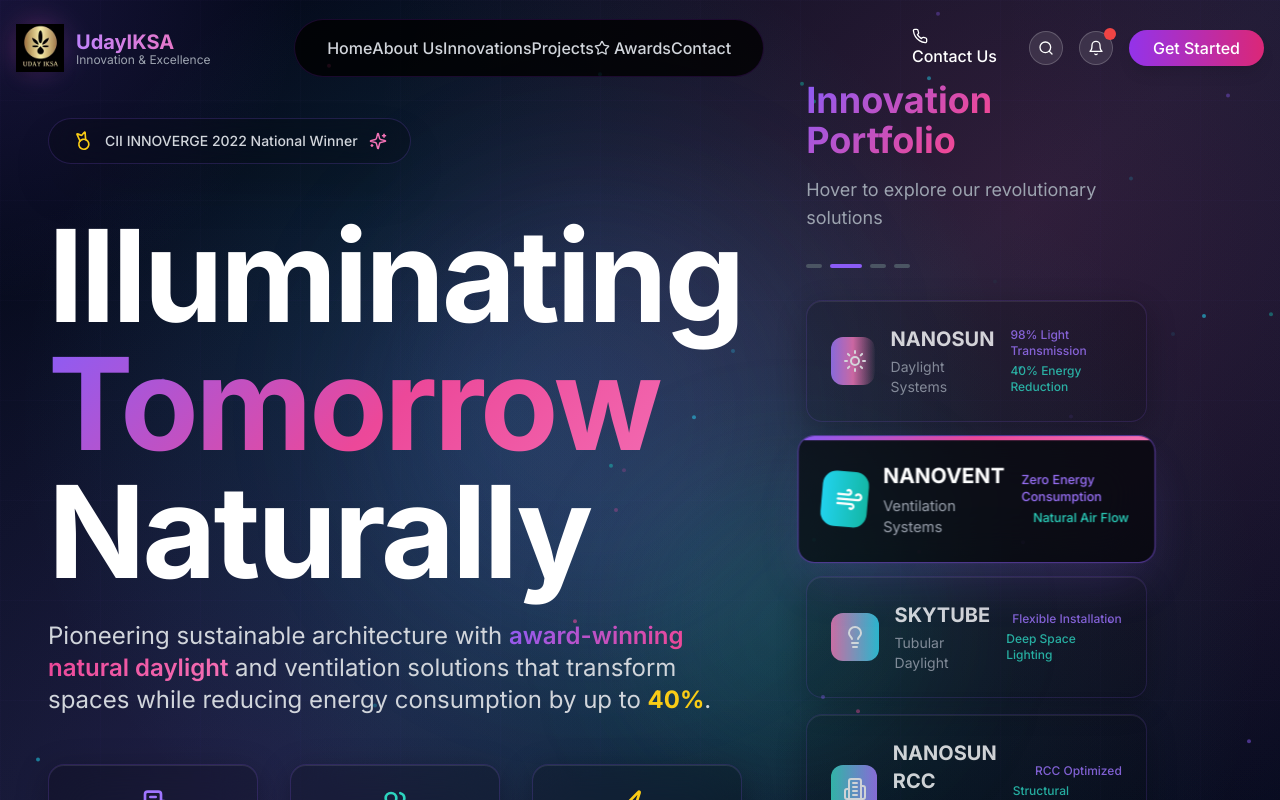
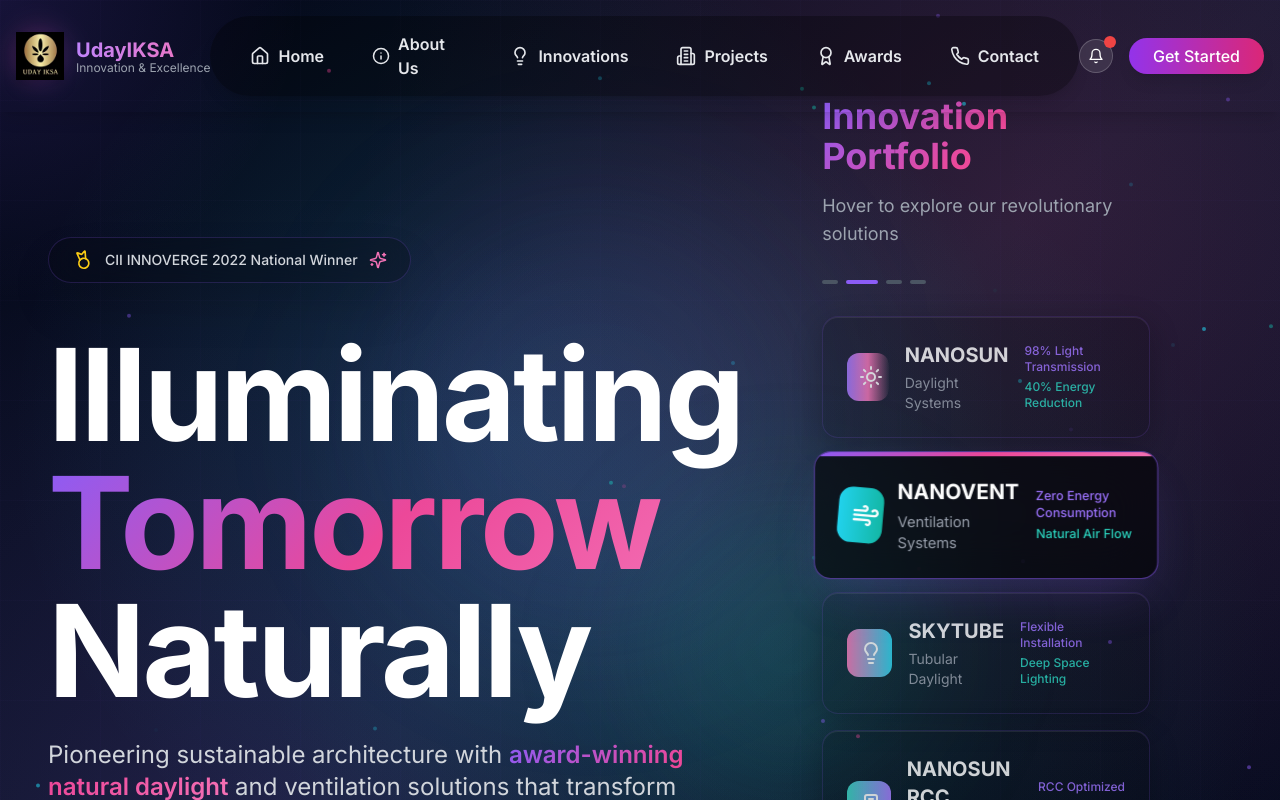
Before and after one commit to VK-10-9/v0-uday-iksa-pvt-ltd-website, a Next.js app: page / in a window 1280 px wide. Shown: the top 800 px of the page. Built offline with nearby package versions, Linux system fonts and the light colour scheme.

Commit message:
navbar fix

```diff
--- a/components/home/hero-section.jsx
+++ b/components/home/hero-section.jsx
@@ -20,13 +20,13 @@ export default function HeroSection() {
       <HeroBackground mousePosition={mousePosition} />
 
       {/* Main Content */}
-      <div className="relative z-10 min-h-screen max-w-[1600px] mx-auto px-6 lg:px-12">
-        <div className="grid lg:grid-cols-[1.2fr_0.8fr] gap-16 min-h-screen items-center py-20">
+      <div className="relative z-30 min-h-screen max-w-[1600px] mx-auto px-6 lg:px-12 bg-transparent">
+        <div className="grid lg:grid-cols-[1.2fr_0.8fr] gap-20 min-h-[60vh] items-center py-24">
           {/* Left Column - Main Content */}
           <div className="space-y-12">
             <AwardBadge />
             <HeroHeading />
-            <HeroStats />
+            {/* <HeroStats /> removed as requested */}
           </div>
 
           {/* Right Column - Product Showcase */}
--- a/components/navbar.jsx
+++ b/components/navbar.jsx
@@ -2,18 +2,16 @@
 
 import { useState, useEffect } from "react"
 import Link from "next/link"
-import { Menu, Search, Bell } from "lucide-react"
+import { Menu, Bell } from "lucide-react"
 import Image from "next/image"
 import { motion } from "framer-motion"
 import DesktopNav from "@/components/navbar/desktop-nav"
 import MobileMenu from "@/components/navbar/mobile-menu"
-import SearchModal from "@/components/navbar/search-modal"
 import NotificationPanel from "@/components/navbar/notification-panel"
 
 export default function Navbar() {
   const [isScrolled, setIsScrolled] = useState(false)
   const [isMobileMenuOpen, setIsMobileMenuOpen] = useState(false)
-  const [isSearchOpen, setIsSearchOpen] = useState(false)
   const [isNotificationOpen, setIsNotificationOpen] = useState(false)
   const [active, setActive] = useState(null)
 
@@ -29,18 +27,20 @@ export default function Navbar() {
   return (
     <>
       <motion.header
-        className={`fixed top-0 left-0 right-0 z-50 transition-all duration-500 ${
-          isScrolled ? "py-2 backdrop-blur-xl bg-black/80 border-b border-white/10" : "py-4 bg-transparent"
+        className={`fixed top-0 left-0 right-0 z-50 transition-all duration-500 shadow-lg ${
+          isScrolled ? "py-2 backdrop-blur-xl bg-black/80 border-b border-white/10 shadow-xl" : "py-4 bg-transparent"
         }`}
         initial={{ y: -100 }}
         animate={{ y: 0 }}
         transition={{ duration: 0.6, ease: "easeOut" }}
+        role="banner"
+        aria-label="Main header"
       >
         <div className="container mx-auto px-4">
-          <div className="flex items-center justify-between">
+          <nav className="flex items-center justify-between" role="navigation" aria-label="Main navigation">
             {/* Enhanced Logo */}
             <motion.div whileHover={{ scale: 1.05 }} whileTap={{ scale: 0.95 }}>
-              <Link href="/" className="flex items-center z-60 relative group">
+              <Link href="/" className="flex items-center z-60 relative group" tabIndex={0} aria-label="Home">
                 <div className="relative h-12 w-12 mr-3">
                   <motion.div
                     className={`absolute inset-0 rounded-full bg-gradient-to-r from-purple-500/30 to-pink-500/30 blur-md transition-all duration-300 group-hover:from-purple-500/50 group-hover:to-pink-500/50`}
@@ -78,22 +78,15 @@ export default function Navbar() {
 
             {/* Action Buttons */}
             <div className="hidden lg:flex items-center space-x-4">
-              {/* Search Button */}
-              <motion.button
-                whileHover={{ scale: 1.1 }}
-                whileTap={{ scale: 0.9 }}
-                onClick={() => setIsSearchOpen(true)}
-                className="p-2 rounded-full bg-white/10 backdrop-blur-sm border border-white/20 text-white hover:bg-white/20 transition-all duration-300"
-              >
-                <Search className="h-4 w-4" />
-              </motion.button>
-
               {/* Notification Button */}
               <motion.button
                 whileHover={{ scale: 1.1 }}
                 whileTap={{ scale: 0.9 }}
                 onClick={() => setIsNotificationOpen(!isNotificationOpen)}
-                className="relative p-2 rounded-full bg-white/10 backdrop-blur-sm border border-white/20 text-white hover:bg-white/20 transition-all duration-300"
+                className="relative p-2 rounded-full bg-white/10 backdrop-blur-sm border border-white/20 text-white hover:bg-white/20 transition-all duration-300 focus:outline-none focus:ring-2 focus:ring-pink-400"
+                aria-label="Open notifications"
+                aria-haspopup="true"
+                aria-expanded={isNotificationOpen}
               >
                 <Bell className="h-4 w-4" />
                 <span className="absolute -top-1 -right-1 h-3 w-3 bg-red-500 rounded-full animate-pulse" />
@@ -103,7 +96,9 @@ export default function Navbar() {
               <motion.div whileHover={{ scale: 1.05 }} whileTap={{ scale: 0.95 }}>
                 <Link
                   href="/contact"
-                  className="px-6 py-2 bg-gradient-to-r from-purple-600 to-pink-600 text-white rounded-full font-medium hover:from-purple-700 hover:to-pink-700 transition-all duration-300 shadow-lg hover:shadow-purple-500/25"
+                  className="px-6 py-2 bg-gradient-to-r from-purple-600 to-pink-600 text-white rounded-full font-medium hover:from-purple-700 hover:to-pink-700 transition-all duration-300 shadow-lg hover:shadow-purple-500/25 focus:outline-none focus:ring-2 focus:ring-pink-400"
+                  tabIndex={0}
+                  aria-label="Contact us"
                 >
                   Get Started
                 </Link>
@@ -112,24 +107,23 @@ export default function Navbar() {
 
             {/* Mobile Menu Button */}
             <motion.button
-              className="lg:hidden text-white z-60 relative p-2 rounded-full bg-white/10 backdrop-blur-sm border border-white/20"
+              className="lg:hidden text-white z-60 relative p-2 rounded-full bg-white/10 backdrop-blur-sm border border-white/20 focus:outline-none focus:ring-2 focus:ring-purple-400"
               onClick={() => setIsMobileMenuOpen(true)}
               whileHover={{ scale: 1.1 }}
               whileTap={{ scale: 0.9 }}
+              aria-label="Open mobile menu"
+              aria-haspopup="true"
+              aria-expanded={isMobileMenuOpen}
             >
               <Menu className="h-6 w-6" />
             </motion.button>
-          </div>
+          </nav>
         </div>
-
-
       </motion.header>
 
       {/* Mobile Menu */}
       <MobileMenu isOpen={isMobileMenuOpen} onClose={() => setIsMobileMenuOpen(false)} />
 
-      {/* Search Modal */}
-      <SearchModal isOpen={isSearchOpen} onClose={() => setIsSearchOpen(false)} />
 
       {/* Notification Panel */}
       <NotificationPanel isOpen={isNotificationOpen} onClose={() => setIsNotificationOpen(false)} />
--- a/components/navbar/desktop-nav.jsx
+++ b/components/navbar/desktop-nav.jsx
@@ -1,181 +1,38 @@
 "use client"
 
 import Link from "next/link"
-import { Phone, ExternalLink, Star, Award, Building, Factory } from "lucide-react"
-import { HoveredLink, Menu as NavMenu, MenuItem, ProductItem } from "@/components/ui/navbar-menu"
-import { HoverButton } from "@/components/ui/hover-button"
-import { motion } from "framer-motion"
-import { cn } from "@/lib/utils"
+import { Home, Info, Lightbulb, Building2, Award, Phone } from "lucide-react"
 
-const projectCategories = [
-  {
-    name: "Industrial Projects",
-    href: "/projects/industrial",
-    icon: <Factory className="h-4 w-4" />,
-    description: "Large-scale industrial implementations",
-    count: "50+ Projects",
-  },
-  {
-    name: "Commercial Projects",
-    href: "/projects/commercial",
-    icon: <Building className="h-4 w-4" />,
-    description: "Office buildings and retail spaces",
-    count: "30+ Projects",
-  },
-  {
-    name: "Institutional Projects",
-    href: "/projects/institutional",
-    icon: <Award className="h-4 w-4" />,
-    description: "Educational and healthcare facilities",
-    count: "25+ Projects",
-  },
+const navItems = [
+  { label: "Home", href: "/", icon: Home },
+  { label: "About Us", href: "/about", icon: Info },
+  { label: "Innovations", href: "/innovations", icon: Lightbulb },
+  { label: "Projects", href: "/projects", icon: Building2 },
+  { label: "Awards", href: "/awards", icon: Award },
+  { label: "Contact", href: "/contact", icon: Phone },
 ]
 
-export default function DesktopNav({ active, setActive }) {
+export default function DesktopNav() {
+  // Optionally, get the current path to highlight the active link
+  // const pathname = usePathname();
   return (
-    <div className="hidden lg:flex items-center justify-center flex-1">
-      <div className={cn("max-w-5xl mx-auto")}>
-        <NavMenu setActive={setActive}>
-          <motion.div whileHover={{ scale: 1.05 }} whileTap={{ scale: 0.95 }}>
-            <Link
-              href="/"
-              className="text-gray-300 hover:text-white font-medium transition-all duration-300 hover:text-purple-400"
-            >
-              Home
-            </Link>
-          </motion.div>
-
-          <MenuItem setActive={setActive} active={active} item="About Us">
-            <div className="flex flex-col space-y-4 text-sm w-60">
-              <div className="text-xs text-gray-500 uppercase tracking-wider mb-2">Company</div>
-              <HoveredLink href="/about" className="flex items-center justify-between group">
-                <span>Our Story</span>
-                <ExternalLink className="h-3 w-3 opacity-0 group-hover:opacity-100 transition-opacity" />
-              </HoveredLink>
-              <HoveredLink href="/about#vision" className="flex items-center justify-between group">
-                <span>Vision & Mission</span>
-                <ExternalLink className="h-3 w-3 opacity-0 group-hover:opacity-100 transition-opacity" />
-              </HoveredLink>
-              <HoveredLink href="/about#team" className="flex items-center justify-between group">
-                <span>Leadership Team</span>
-                <ExternalLink className="h-3 w-3 opacity-0 group-hover:opacity-100 transition-opacity" />
-              </HoveredLink>
-              <div className="pt-2 border-t border-white/10">
-                <div className="text-xs text-gray-500 mb-2">Quick Stats</div>
-                <div className="grid grid-cols-2 gap-2 text-xs">
-                  <div className="bg-white/5 p-2 rounded">
-                    <div className="text-purple-400 font-bold">15+</div>
-                    <div className="text-gray-400">Years</div>
-                  </div>
-                  <div className="bg-white/5 p-2 rounded">
-                    <div className="text-purple-400 font-bold">100+</div>
-                    <div className="text-gray-400">Projects</div>
-                  </div>
-                </div>
-              </div>
-            </div>
-          </MenuItem>
-
-          <MenuItem setActive={setActive} active={active} item="Innovations">
-            <div className="text-sm grid grid-cols-1 gap-6 p-2 w-96">
-              <div className="text-xs text-gray-500 uppercase tracking-wider mb-2">Our Products</div>
-              <ProductItem
-                title="NANOSUN Daylight Systems"
-                href="/innovations/nanosun"
-                src="/placeholder.svg?height=80&width=120&text=NANOSUN"
-                description="Revolutionary natural daylighting solution that maximizes sunlight while minimizing heat transfer for optimal indoor environments."
-              />
-              <ProductItem
-                title="NANOVENT Ventilation Systems"
-                href="/innovations/nanovent"
-                src="/placeholder.svg?height=80&width=120&text=NANOVENT"
-                description="Advanced ventilation technology that harnesses natural air currents without electricity for sustainable air circulation."
-              />
-              <ProductItem
-                title="Research & Development"
-                href="/innovations/research"
-                src="/placeholder.svg?height=80&width=120&text=R&D"
-                description="Our ongoing commitment to innovation through cutting-edge research in sustainable building technologies."
-              />
-
-              <div className="pt-4 border-t border-white/10">
-                <Link
-                  href="/innovations"
-                  className="flex items-center justify-between text-purple-400 hover:text-purple-300 transition-colors group"
-                >
-                  <span className="font-medium">View All Innovations</span>
-                  <ExternalLink className="h-4 w-4 group-hover:translate-x-1 transition-transform" />
-                </Link>
-              </div>
-            </div>
-          </MenuItem>
-
-          <MenuItem setActive={setActive} active={active} item="Projects">
-            <div className="flex flex-col space-y-4 text-sm w-80">
-              <div className="text-xs text-gray-500 uppercase tracking-wider mb-2">Project Categories</div>
-              {projectCategories.map((category, index) => (
-                <motion.div
-                  key={category.name}
-                  initial={{ opacity: 0, x: -20 }}
-                  animate={{ opacity: 1, x: 0 }}
-                  transition={{ delay: index * 0.1 }}
-                >
-                  <HoveredLink href={category.href} className="!block">
-                    <div className="flex items-center space-x-3 p-3 rounded-lg hover:bg-white/5 transition-colors group">
-                      <div className="text-purple-400 group-hover:text-purple-300 transition-colors">
-                        {category.icon}
-                      </div>
-                      <div className="flex-1">
-                        <div className="font-medium text-white group-hover:text-purple-400 transition-colors">
-                          {category.name}
-                        </div>
-                        <div className="text-xs text-gray-400 mt-1">{category.description}</div>
-                        <div className="text-xs text-purple-400 mt-1">{category.count}</div>
-                      </div>
-                      <ExternalLink className="h-4 w-4 text-gray-400 group-hover:text-white opacity-0 group-hover:opacity-100 transition-all" />
-                    </div>
-                  </HoveredLink>
-                </motion.div>
-              ))}
-
-              <div className="pt-4 border-t border-white/10">
-                <Link
-                  href="/projects"
-                  className="flex items-center justify-between text-purple-400 hover:text-purple-300 transition-colors group"
-                >
-                  <span className="font-medium">View All Projects</span>
-                  <ExternalLink className="h-4 w-4 group-hover:translate-x-1 transition-transform" />
-                </Link>
-              </div>
-            </div>
-          </MenuItem>
-
-          <motion.div whileHover={{ scale: 1.05 }} whileTap={{ scale: 0.95 }}>
-            <Link
-              href="/awards"
-              className="text-gray-300 hover:text-white font-medium transition-all duration-300 hover:text-purple-400 flex items-center"
-            >
-              <Star className="h-4 w-4 mr-1" />
-              Awards
-            </Link>
-          </motion.div>
-
-          <motion.div whileHover={{ scale: 1.05 }} whileTap={{ scale: 0.95 }}>
-            <Link
-              href="/contact"
-              className="text-gray-300 hover:text-white font-medium transition-all duration-300 hover:text-purple-400"
-            >
-              Contact
-            </Link>
-          </motion.div>
-        </NavMenu>
-      </div>
-
-      <div className="ml-8">
-        <HoverButton className="text-white">
-          <Phone className="mr-2 h-4 w-4" /> Contact Us
-        </HoverButton>
-      </div>
+    <div className="hidden lg:flex items-center justify-center flex-1" role="menubar" aria-label="Desktop navigation">
+      <nav className="flex gap-4 items-center bg-black/30 rounded-full px-6 py-2 shadow-lg">
+        {navItems.map(({ label, href, icon: Icon }) => (
+          <Link
+            key={href}
+            href={href}
+            className={
+              "flex items-center gap-2 px-4 py-2 rounded-full text-gray-200 hover:text-white hover:bg-purple-700/20 font-semibold transition-all duration-200 focus:outline-none focus:ring-2 focus:ring-purple-400"
+            }
+            tabIndex={0}
+            aria-label={label}
+            // aria-current={pathname === href ? "page" : undefined}
+          >
+            <Icon className="h-5 w-5" /> {label}
+          </Link>
+        ))}
+      </nav>
     </div>
   )
 }
--- a/styles/globals.css
+++ b/styles/globals.css
@@ -4,6 +4,10 @@
 
 body {
   font-family: Arial, Helvetica, sans-serif;
+  transform: scale(0.75);
+  transform-origin: top center;
+  width: 133.33vw;
+  overflow-x: auto;
 }
 
 @layer utilities {
```
